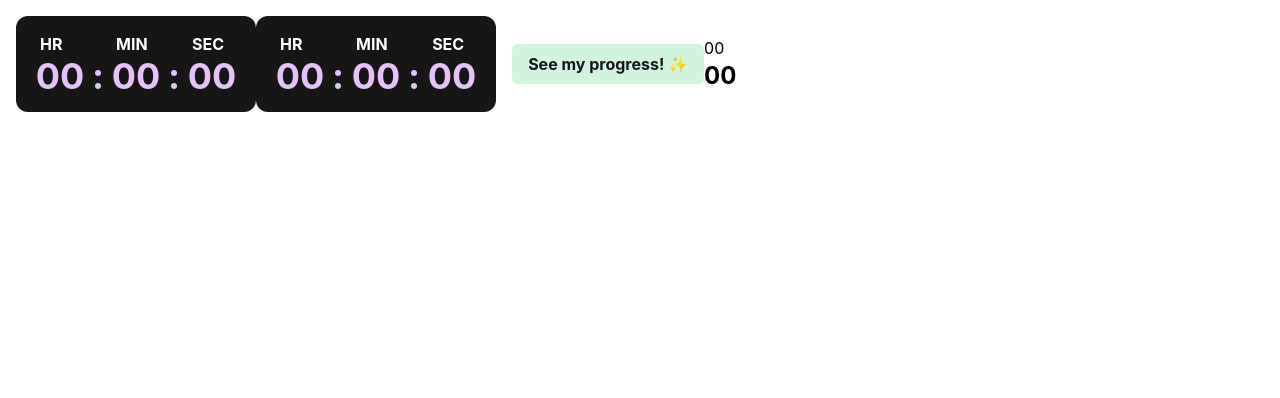
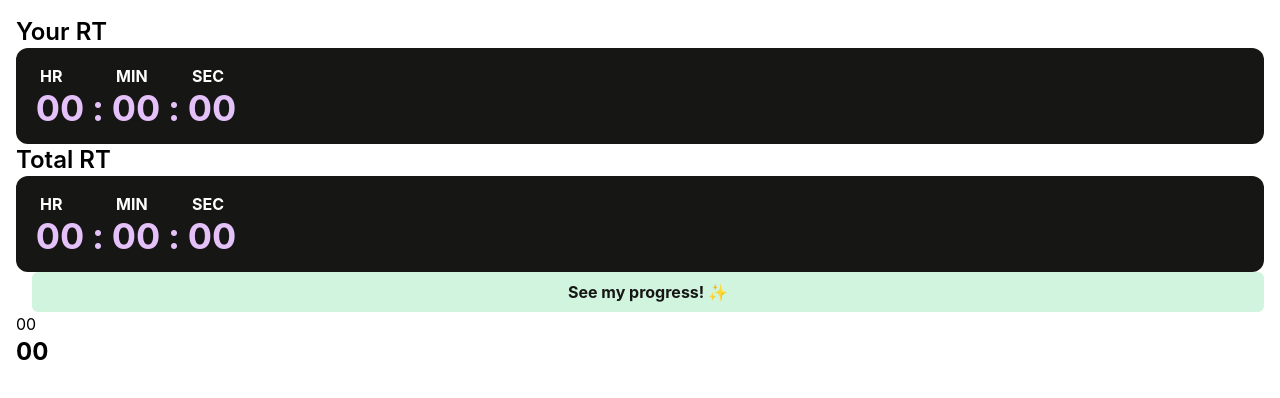
Before and after one commit to prxncxss03/trt-percentage-converter, a React (Create React App) app: page / in a window 1280 px wide. Shown: the top 398 px of the page. Built offline with nearby package versions, Linux system fonts and the light colour scheme.

Commit message:
add timeboard name

```diff
--- a/src/components/time/TimeBoard.js
+++ b/src/components/time/TimeBoard.js
@@ -4,6 +4,7 @@ import { useState } from "react";
 import { TimeInput } from "./TimeInput";
 import { Colon } from "./Colon";
 import { TimeLabel } from "./TimeLabel";
+import { TimeBoardName } from "./TimeBoardName";
 
 export const TimeBoard = () => {
     const [userHr, setUserHr] = useState("00");
@@ -29,17 +30,22 @@ export const TimeBoard = () => {
 
     }
     return (
-        <div className="flex items-center p-4 ">
+        <div className="flex flex-col p-4 ">
+            <div>
+                <TimeBoardName name="Your RT" />
                 <div className="flex items-center bg-161614 p-4 rounded-xl">
                     <TimeInputWithLabel unit="HR" time={userHr} handleTimeChange={(e)=> {handleTimeChange(e, setUserHr)}}/>
                     <TimeInputWithLabel unit="MIN" time={userMin} handleTimeChange={(e)=> {handleTimeChange(e, setUserMin)}}/>
                     <TimeInputWithLabel unit="SEC" time={userSec} handleTimeChange={(e)=> {handleTimeChange(e, setUserSec)}}/>
                 </div>
-
+            </div>
+            <div>
+                <TimeBoardName name="Total RT" />
                 <div className="flex items-center bg-161614 p-4 rounded-xl">
                     <TimeInputWithLabel unit="HR" time={totalHr} handleTimeChange={(e)=> {handleTimeChange(e, setTotalHr)}}/>
                     <TimeInputWithLabel unit="MIN" time={totalMin} handleTimeChange={(e)=> {handleTimeChange(e, setTotalMin)}}/>
                     <TimeInputWithLabel unit="SEC" time={totalSec} handleTimeChange={(e)=> {handleTimeChange(e, setTotalSec)}}/>
+                </div>
             </div>
         <button onClick={computeTotalTime} className="bg-d0f4de text-161614 font-bold rounded-md px-4 py-2 ml-4 ">See my progress! ✨</button>
         <div>
--- /dev/null
+++ b/src/components/time/TimeBoardName.js
@@ -0,0 +1,5 @@
+export const TimeBoardName = ({name}) => {
+    return(
+        <p className="font-semibold text-2xl">{name}</p>
+    )
+}
```
Lines whose indentation alone changed are shown as unchanged.
